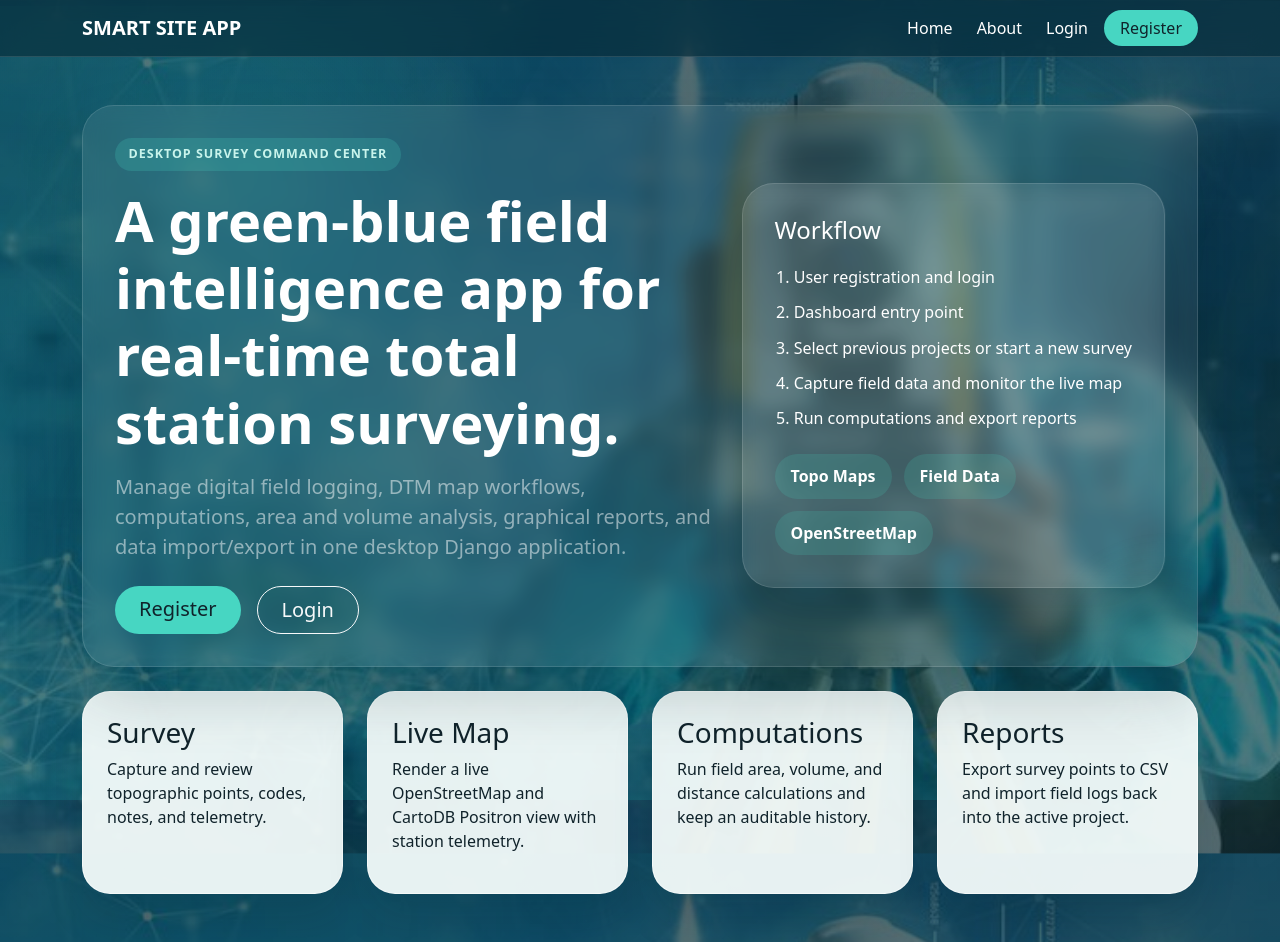
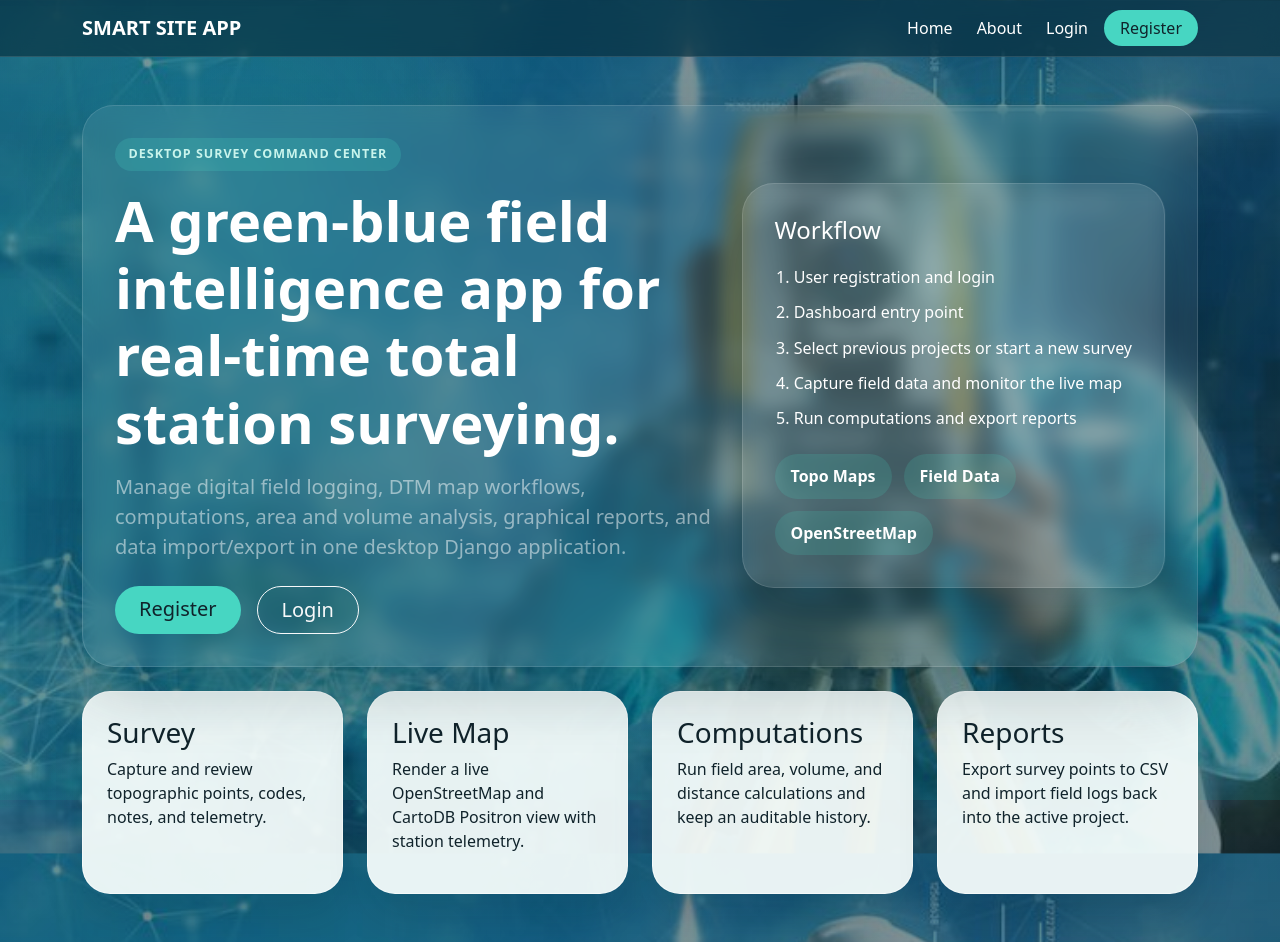
Before and after one commit to beldindambala/smart-survey, a Django app: page / in a window 1280 px wide. Run offline with Django 5.2, Linux system fonts and the light colour scheme.

Commit message:
corrected

```diff
--- a/static/css/site.css
+++ b/static/css/site.css
@@ -1,5 +1,6 @@
 :root {
     --bg-image: url("/static/css/images/background.jpg");
+    --home-bg-image: url("/static/css/images/home-hero.jpg");
     --primary: #127c7e;
     --primary-deep: #0d5c60;
     --mint: #47d6c2;
@@ -22,6 +23,12 @@ body {
     background:
         linear-gradient(rgba(4, 35, 43, 0.68), rgba(6, 68, 73, 0.7)),
         var(--bg-image) no-repeat center center / cover fixed;
+}
+
+body.home-page {
+    background:
+        linear-gradient(rgba(4, 35, 43, 0.5), rgba(6, 68, 73, 0.58)),
+        var(--home-bg-image) no-repeat center center / cover fixed;
 }
 
 body::before {
--- a/templates/core/base.html
+++ b/templates/core/base.html
@@ -10,7 +10,7 @@
     <link rel="stylesheet" href="{% static 'css/site.css' %}">
     {% block extra_head %}{% endblock %}
 </head>
-<body>
+<body class="{% block body_class %}{% endblock %}">
     <div class="page-shell">
         <div class="bg-orb orb-one"></div>
         <div class="bg-orb orb-two"></div>
--- a/templates/core/welcome.html
+++ b/templates/core/welcome.html
@@ -1,4 +1,6 @@
 {% extends "core/base.html" %}
+
+{% block body_class %}home-page{% endblock %}
 
 {% block content %}
 <section class="hero-panel hero-home">
```
Also changed, not shown: static/css/images/home-hero.jpg (added).
